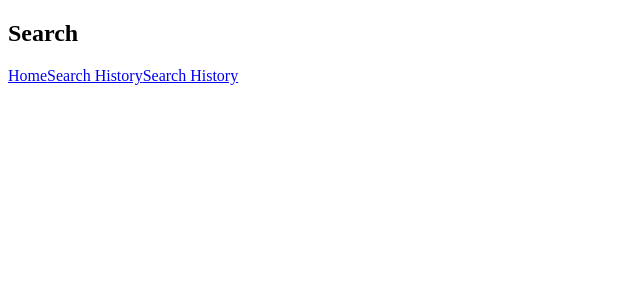
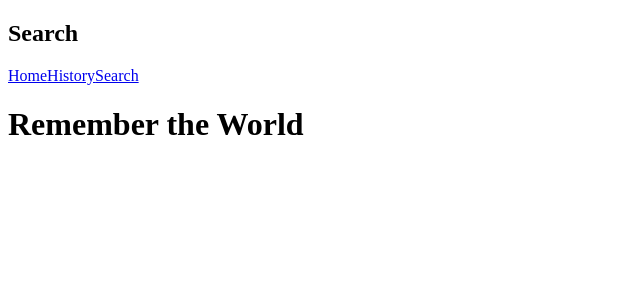
Before and after one commit to Fredericksoncorey/codingExercise, a React (Create React App) app in the folder interview-ex/: page /history in a window 1280 px wide. Shown: the top 300 px of the page, without its empty margins (0-640 px from the left). Built offline with nearby package versions, Linux system fonts and the light colour scheme.

Commit message:
finished component setup

```diff
--- a/interview-ex/src/App.js
+++ b/interview-ex/src/App.js
@@ -1,6 +1,6 @@
 import React, {useState} from "react";
 import {BrowserRouter as Router, Link, Switch, Route} from "react-router-dom"
-import {Search, Home} from "./components"
+import {Search, Home, History} from "./components"
 function App() {
 
   const [searchHistory, setSearchHistory] = useState()
@@ -11,9 +11,9 @@ function App() {
       <nav>
         <h1>Search</h1>
         <div>
-          <Link to='/'>Home</Link>
-          <Link to='/history'>Search History</Link>
-          <Link to='/search'>Search History</Link>
+          <Link to="/">Home</Link>
+          <Link to="/history">History</Link>
+          <Link to="/search">Search</Link>
 
         </div>
       </nav>
@@ -29,7 +29,7 @@ function App() {
           </Route>
 
           <Route path = "/history">
-
+            <History />
           </Route>
 
 
--- a/interview-ex/src/components/History.js
+++ b/interview-ex/src/components/History.js
@@ -0,0 +1,7 @@
+import {React, useEffect, useState} from "react";
+
+const History = ()=>{
+    return(<h1>Remember the World</h1>)
+}
+
+export default History
--- a/interview-ex/src/components/Home.js
+++ b/interview-ex/src/components/Home.js
@@ -1,8 +1,7 @@
-import {React, useEffect, useState} from 'react';
+import {React, useEffect, useState} from "react";
+
 const Home = ()=>{
     return(<h1>Hello World</h1>)
 }
 
-
-
 export default Home
--- a/interview-ex/src/components/Search.js
+++ b/interview-ex/src/components/Search.js
@@ -1,8 +1,7 @@
-import {React, useEffect, useState} from 'react';
+import {React, useEffect, useState} from "react";
+
 const Search = ()=>{
     return(<h1>Search the World</h1>)
 }
 
-
-
 export default Search
--- a/interview-ex/src/components/index.js
+++ b/interview-ex/src/components/index.js
@@ -1,2 +1,3 @@
 export {default as Search} from "./Search";
 export {default as Home} from "./Home"
+export {default as History} from "./History"
```
